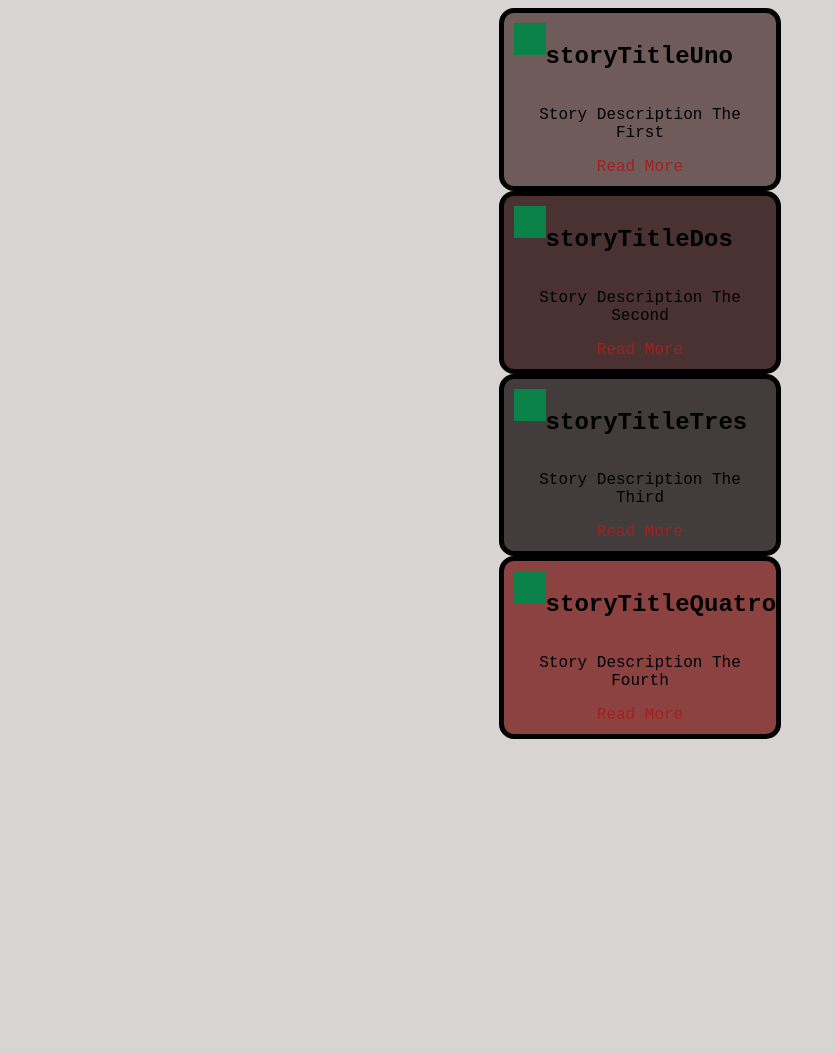
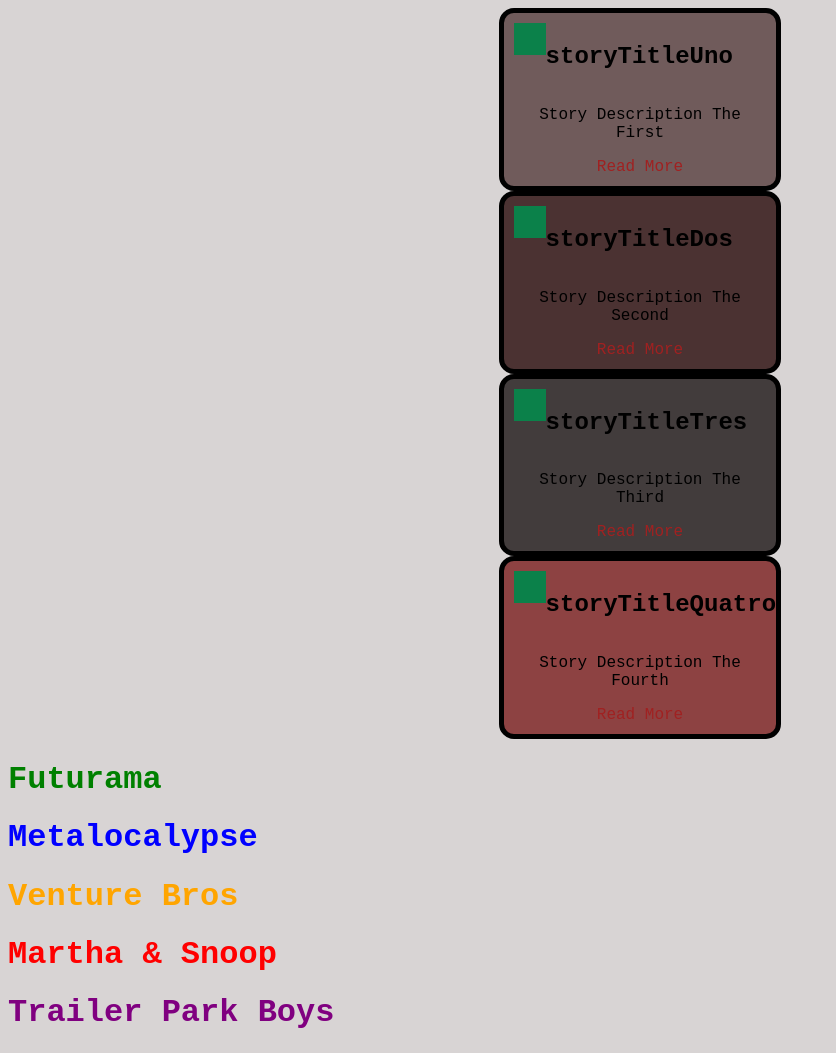
Before and after one commit to swimfordays/CssDrills, a plain HTML site: page index.html in a window 1280 px wide. Shown: the whole page, without its empty margins (0-836 px from the left). Before the commit the page ends 800 px from the top, so only its background shows below. Drawn offline with Linux system fonts and the light colour scheme.

Commit message:
added more text elements; styled by CSS using various IDS to demonstrate CSS identifier hierarchy

```diff
--- a/index.html
+++ b/index.html
@@ -50,6 +50,13 @@
 
         </div>
     </div>
+    <div id="tvShows">
+        <h1 class="favorite" id="rank2">Futurama</h1>
+        <h1 class="favorite" id="rank1">Metalocalypse</h1>
+        <h1 class="favorite" id="rank3">Venture Bros</h1>
+        <h1 class="funny" id="rank5">Martha & Snoop</h1>
+        <h1 class="funny" id="rank4">Trailer Park Boys</h1>
+    </div>
 </body>
 
 </html>
--- a/styles.css
+++ b/styles.css
@@ -54,3 +54,31 @@
 #box4 {
     background: #8d4242;
 }
+
+h1 {
+    color: #103242;
+}
+
+.favorite {
+    color: #c71717;
+}
+
+.funny {
+    color: #dd5c5c;
+}
+
+#rank1{
+    color:blue;
+}
+#rank2 {
+    color: green;
+}
+#rank3 {
+    color: orange;
+}
+#rank4 {
+    color: purple;
+}
+#rank5 {
+    color: red;
+}
```
